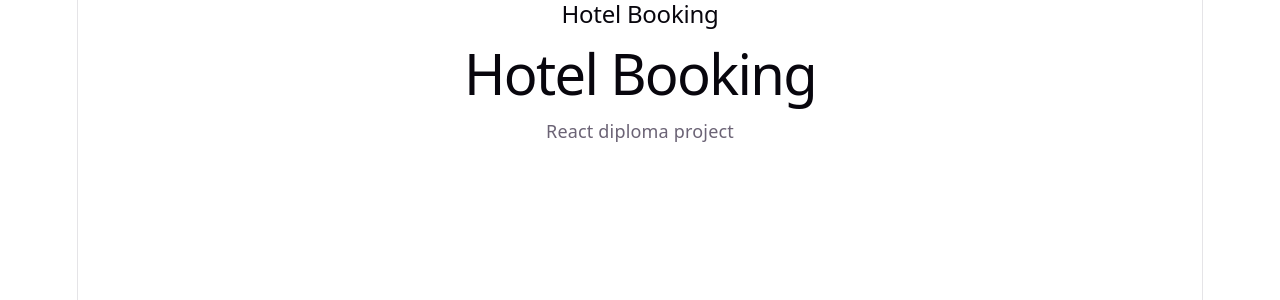
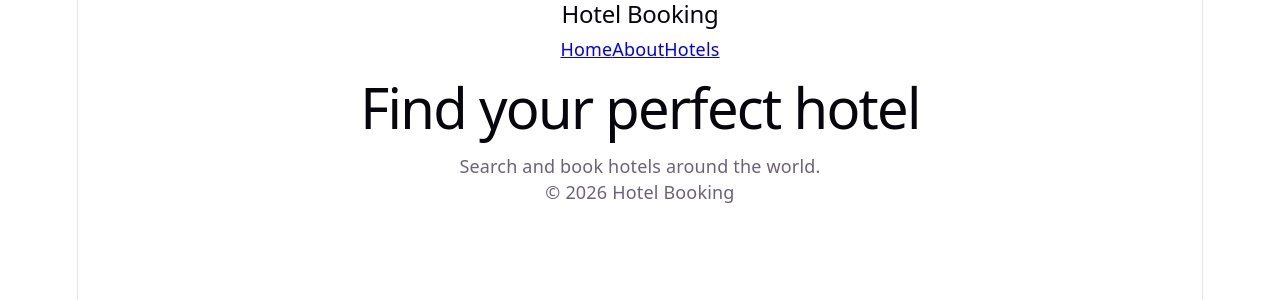
Before and after one commit to SerzhOvod/hotel-booking, a React (Vite) app: page /hotels in a window 1280 px wide. Shown: the top 300 px of the page. Built offline with nearby package versions, Linux system fonts and the light colour scheme.

Commit message:
add application pages and layout

```diff
--- a/src/App.jsx
+++ b/src/App.jsx
@@ -3,10 +3,12 @@
 
 import './App.css';
 import Header from './components/Header/Header';
+import Footer from './components/Footer/Footer';
+import Main from './pages/Main/Main';
 
 function App() {
   return (
-    <div>
+    <>
       <Header />
 
       {/* <>
@@ -20,11 +22,10 @@ function App() {
       </BrowserRouter>
      </> */}
 
-      <main>
-        <h1>Hotel Booking</h1>
-        <p>React diploma project</p>
-      </main>
-    </div>
+      <Main />
+
+      <Footer />
+    </>
   );
 }
 
--- /dev/null
+++ b/src/components/Footer/Footer.jsx
@@ -0,0 +1,9 @@
+function Footer() {
+  return (
+    <footer>
+      <p>© 2026 Hotel Booking</p>
+    </footer>
+  );
+}
+
+export default Footer;
--- a/src/components/Header/Header.jsx
+++ b/src/components/Header/Header.jsx
@@ -1,7 +1,15 @@
 function Header() {
   return (
     <header>
-      <h2>Hotel Booking</h2>
+      <div>
+        <h2>Hotel Booking</h2>
+
+        <nav>
+          <a href="/">Home</a>
+          <a href="/about">About</a>
+          <a href="/hotels">Hotels</a>
+        </nav>
+      </div>
     </header>
   );
 }
--- a/src/pages/Main/Main.jsx
+++ b/src/pages/Main/Main.jsx
@@ -0,0 +1,10 @@
+function Main() {
+  return (
+    <main>
+      <h1>Find your perfect hotel</h1>
+      <p>Search and book hotels around the world.</p>
+    </main>
+  );
+}
+
+export default Main;
```
Also changed, not shown: src/pages/About/About.jsx (+10 -0 lines), src/pages/Hotels/Hotels.jsx (+10 -0 lines).
